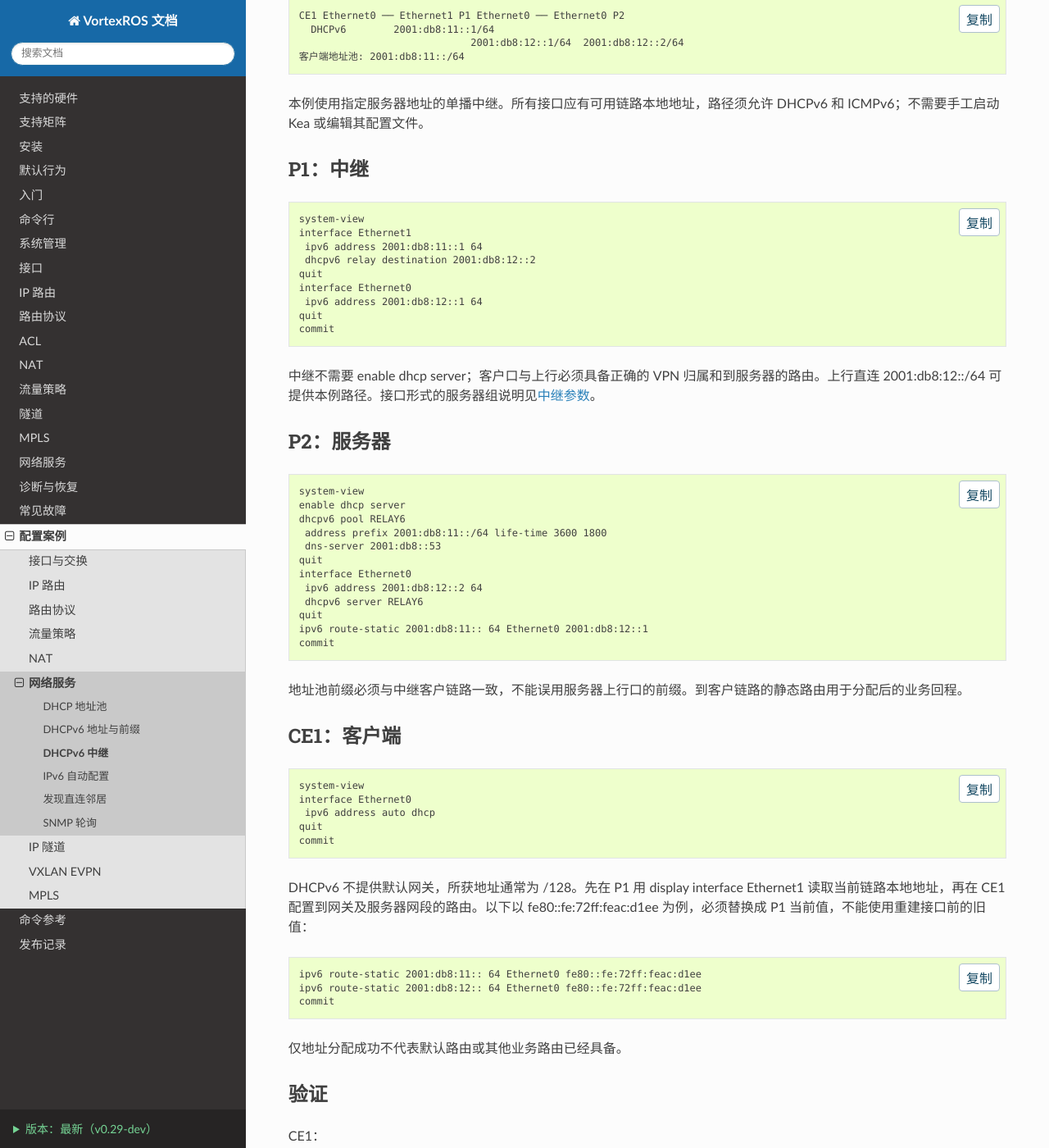
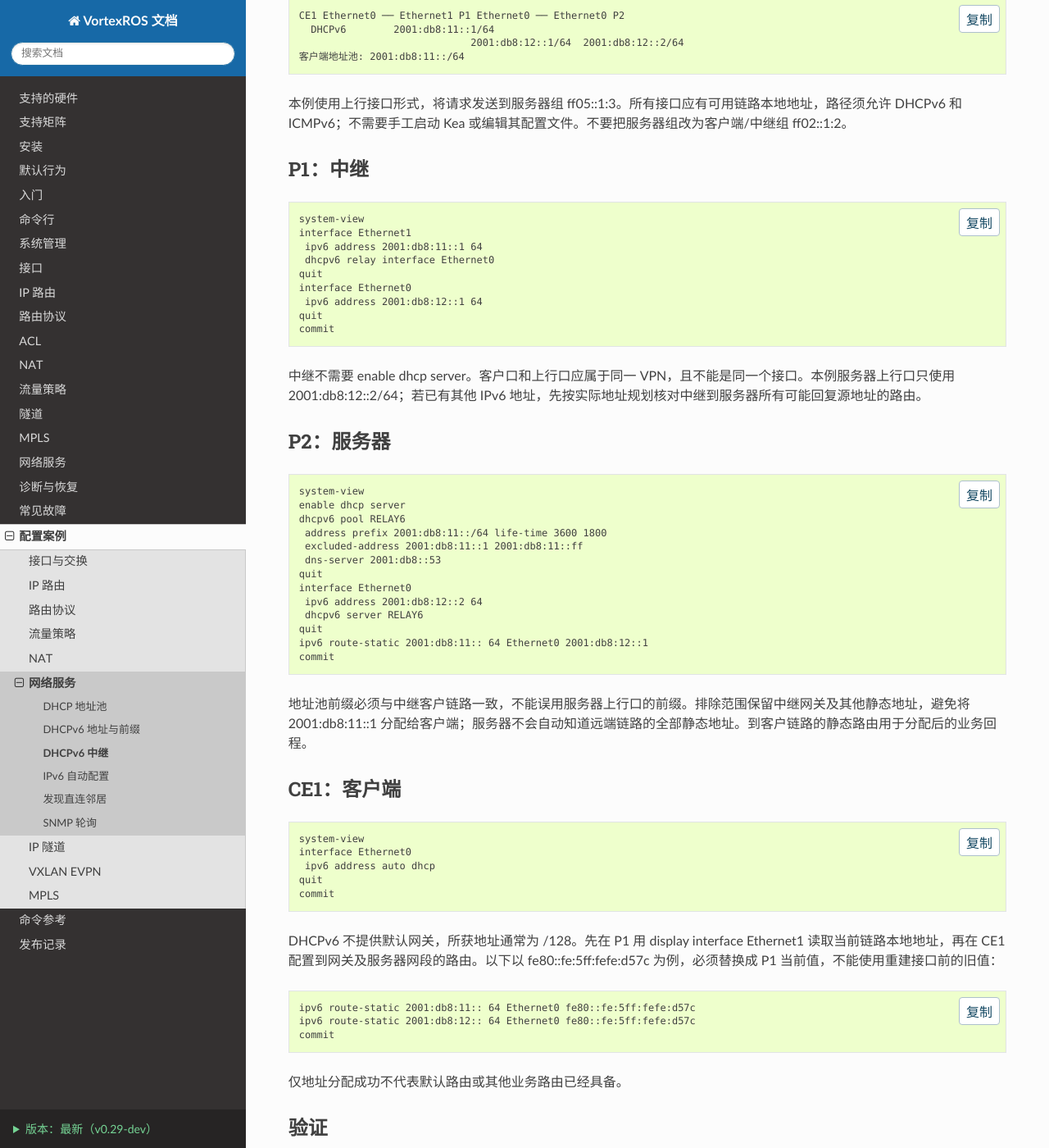
Before and after one commit to opennw-rui/vortexros-docs, a Sphinx documentation site: the page built from docs/examples/dhcpv6-relay.md, in a window 1280 px wide and 1400 px high, scrolled down 301 px. Shown: the whole window at 82% size. Built offline with Sphinx 7.4.7 and the Read the Docs theme 3.1.0, drawn with Linux system fonts in a browser that asks for light colours; some of the changed text lies outside the part shown.

Commit message:
docs: verify multicast DHCPv6 relay and clarify return routing

```diff
--- a/docs/examples/dhcpv6-relay.md
+++ b/docs/examples/dhcpv6-relay.md
@@ -11,7 +11,7 @@ CE1 Ethernet0 ── Ethernet1 P1 Ethernet0 ── Ethernet0 P2
 客户端地址池: 2001:db8:11::/64
 ~~~
 
-本例使用指定服务器地址的单播中继。所有接口应有可用链路本地地址，路径须允许 DHCPv6 和 ICMPv6；不需要手工启动 Kea 或编辑其配置文件。
+本例使用上行接口形式，将请求发送到服务器组 ff05::1:3。所有接口应有可用链路本地地址，路径须允许 DHCPv6 和 ICMPv6；不需要手工启动 Kea 或编辑其配置文件。不要把服务器组改为客户端/中继组 ff02::1:2。
 
 ## P1：中继
 
@@ -19,7 +19,7 @@ CE1 Ethernet0 ── Ethernet1 P1 Ethernet0 ── Ethernet0 P2
 system-view
 interface Ethernet1
  ipv6 address 2001:db8:11::1 64
- dhcpv6 relay destination 2001:db8:12::2
+ dhcpv6 relay interface Ethernet0
 quit
 interface Ethernet0
  ipv6 address 2001:db8:12::1 64
@@ -27,7 +27,7 @@ quit
 commit
 ~~~
 
-中继不需要 enable dhcp server；客户口与上行必须具备正确的 VPN 归属和到服务器的路由。上行直连 2001:db8:12::/64 可提供本例路径。接口形式的服务器组说明见[中继参数](../operator/dhcp/relay.md)。
+中继不需要 enable dhcp server。客户口和上行口应属于同一 VPN，且不能是同一个接口。本例服务器上行口只使用 2001:db8:12::2/64；若已有其他 IPv6 地址，先按实际地址规划核对中继到服务器所有可能回复源地址的路由。
 
 ## P2：服务器
 
@@ -36,6 +36,7 @@ system-view
 enable dhcp server
 dhcpv6 pool RELAY6
  address prefix 2001:db8:11::/64 life-time 3600 1800
+ excluded-address 2001:db8:11::1 2001:db8:11::ff
  dns-server 2001:db8::53
 quit
 interface Ethernet0
@@ -46,7 +47,7 @@ ipv6 route-static 2001:db8:11:: 64 Ethernet0 2001:db8:12::1
 commit
 ~~~
 
-地址池前缀必须与中继客户链路一致，不能误用服务器上行口的前缀。到客户链路的静态路由用于分配后的业务回程。
+地址池前缀必须与中继客户链路一致，不能误用服务器上行口的前缀。排除范围保留中继网关及其他静态地址，避免将 2001:db8:11::1 分配给客户端；服务器不会自动知道远端链路的全部静态地址。到客户链路的静态路由用于分配后的业务回程。
 
 ## CE1：客户端
 
@@ -58,11 +59,11 @@ quit
 commit
 ~~~
 
-DHCPv6 不提供默认网关，所获地址通常为 /128。先在 P1 用 display interface Ethernet1 读取当前链路本地地址，再在 CE1 配置到网关及服务器网段的路由。以下以 fe80::fe:72ff:feac:d1ee 为例，必须替换成 P1 当前值，不能使用重建接口前的旧值：
+DHCPv6 不提供默认网关，所获地址通常为 /128。先在 P1 用 display interface Ethernet1 读取当前链路本地地址，再在 CE1 配置到网关及服务器网段的路由。以下以 fe80::fe:5ff:fefe:d57c 为例，必须替换成 P1 当前值，不能使用重建接口前的旧值：
 
 ~~~text
-ipv6 route-static 2001:db8:11:: 64 Ethernet0 fe80::fe:72ff:feac:d1ee
-ipv6 route-static 2001:db8:12:: 64 Ethernet0 fe80::fe:72ff:feac:d1ee
+ipv6 route-static 2001:db8:11:: 64 Ethernet0 fe80::fe:5ff:fefe:d57c
+ipv6 route-static 2001:db8:12:: 64 Ethernet0 fe80::fe:5ff:fefe:d57c
 commit
 ~~~
 
@@ -93,21 +94,20 @@ display dhcpv6 pool name RELAY6 verbose
 
 应看到中继处于运行状态，客户端取得 2001:db8:11::/64 内的地址，服务器租约中的 DUID、IAID 和地址与客户端相符。正常空池应显示零租约，不是查询失败。
 
-客户端和服务器的对应租约示例：
+客户端和服务器对应租约的示例节选（完整清单可能包含历史租约）：
 
 ~~~text
 Interface  Address-Family  Role    Pool/Servers  VPN-Instance  State    Address                Delegated-Prefix
-Ethernet0  IPv6            client                default       running  2001:db8:11::16/128    -
+Ethernet0  IPv6            client                default       running  2001:db8:11::101/128    -
 
 Index  Pool    IPv6 Address/Prefix   Type   Lease  Status
-0      RELAY6  2001:db8:11::16/128   IA_NA  3586s  used
-Total: 1
+0      RELAY6  2001:db8:11::101/128   IA_NA  3589s  used
 ~~~
 
 取得地址并完成 DAD 后，CE1 使用实际地址作为源，分别 Ping 2001:db8:11::1 与 2001:db8:12::2，确认客户链路和跨中继路由。初次探测可能等待邻居解析；持续不通时检查实际链路本地下一跳，而不是重复续租。
 
 ~~~text
-ping ipv6 -a 2001:db8:11::16 -c 3 2001:db8:12::2
+ping ipv6 -a 2001:db8:11::101 -c 3 2001:db8:12::2
 ~~~
 
 示例输出：
@@ -116,17 +116,30 @@ ping ipv6 -a 2001:db8:11::16 -c 3 2001:db8:12::2
 3 packets transmitted, 3 received, 0% packet loss
 ~~~
 
+在 P2 用源地址 2001:db8:12::2 反向 Ping 客户端当前地址，检查服务器到客户端的路由。不要用中继进程 running 或池内有历史租约代替当前客户端的双向检查。
+
+## 无法取得租约时
+
+1. 确认客户端有 Solicit，中继上行发送到 ff05::1:3，服务器返回 Relay-reply；单播目标的成功不能代替这条组播路径。
+2. 服务器接口有多个 IPv6 地址时，组播请求的回复源可能不是示例地址。核对实际回复源，再在中继查询其路由；缺少可达路径时先补齐实际网络规划，不能靠关闭源地址检查处理。
+3. 请求已发出但没有租约时，分别检查服务器监听、回复回程和中继接收；短时间内没有抓到报文不能证明服务器没有收到。
+4. 地址已取得但无法通信时，检查 /128 客户端路由、当前链路本地下一跳、DAD 及重复地址。排除地址不会自动收回已发放的旧租约，修改后仍须核对客户端当前地址。
+
+组播组含义见 [RFC 9915 第 7.1 节](https://www.rfc-editor.org/rfc/rfc9915.html#section-7.1)。
+
 ## 撤销
 
-先在 CE1 Ethernet0 执行 undo ipv6 address auto dhcp，并撤销上面两条静态路由（命令前加 undo，下一跳使用自己配置的值），提交以停止申请。P1 撤销中继：
+先在 P1 只撤销中继，保留服务器用于对照：
 
 ~~~text
 system-view
 interface Ethernet1
- undo dhcpv6 relay destination 2001:db8:12::2
+ undo dhcpv6 relay interface Ethernet0
 quit
 commit
 display dhcpv6 relay
 ~~~
 
+此时 CE1 停止并重新申请地址，应不能获得新租约；旧地址或服务器历史租约不代表中继仍在工作。随后在 CE1 Ethernet0 执行 undo ipv6 address auto dhcp，并撤销前述两条静态路由，提交清理。
+
 P2 先解除 Ethernet0 的 dhcpv6 server 绑定，再删除 RELAY6；用相应 undo 命令撤销专用静态路由和接口地址。P1 同样撤销本例地址。提交后检查中继和池均不再存在，各设备按需 save。客户端原地址可能在租期内保留，不能仅凭旧地址仍存在判断中继未撤销。
```
Also changed, not shown: docs/operator/dhcp/relay.md (+3 -1 lines).
